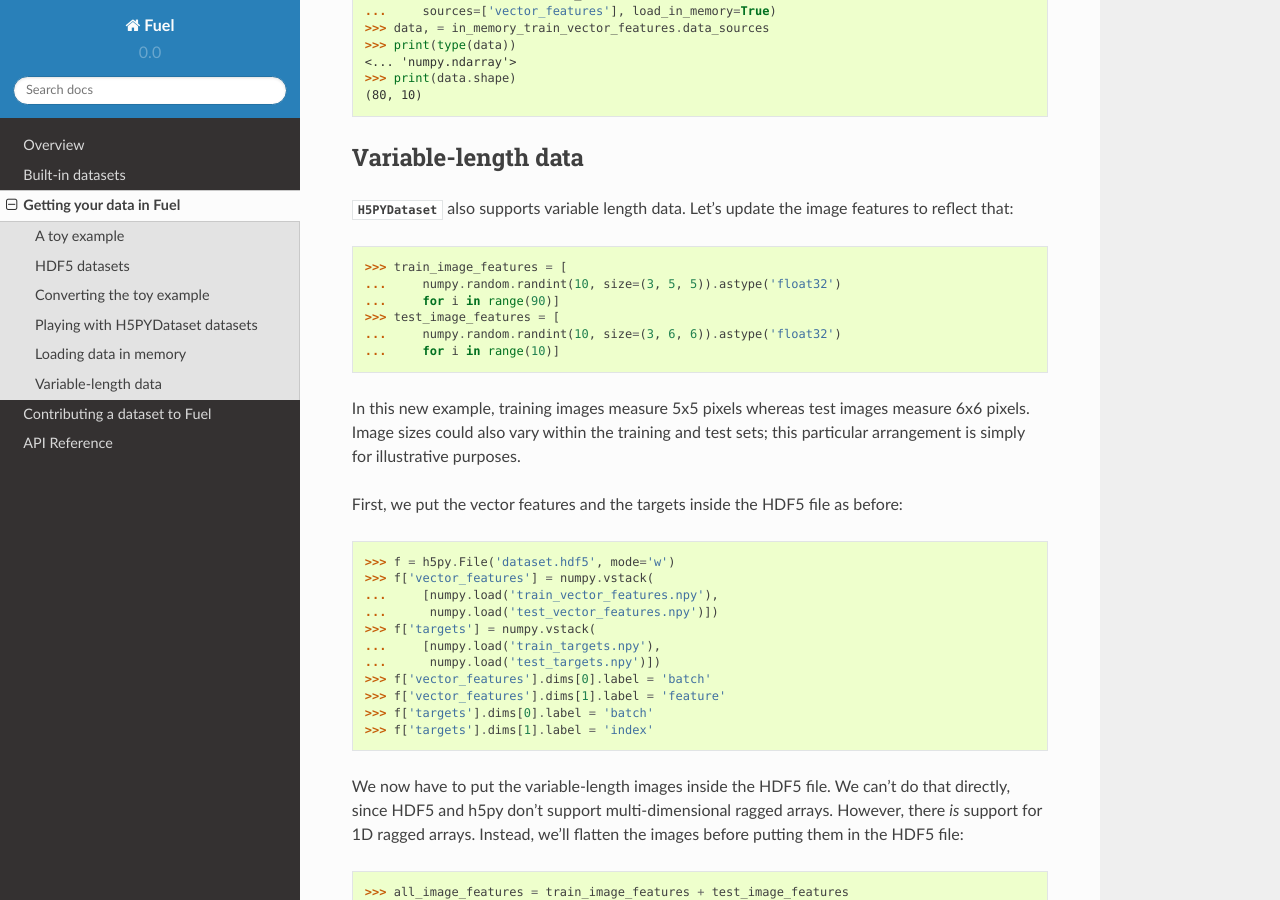
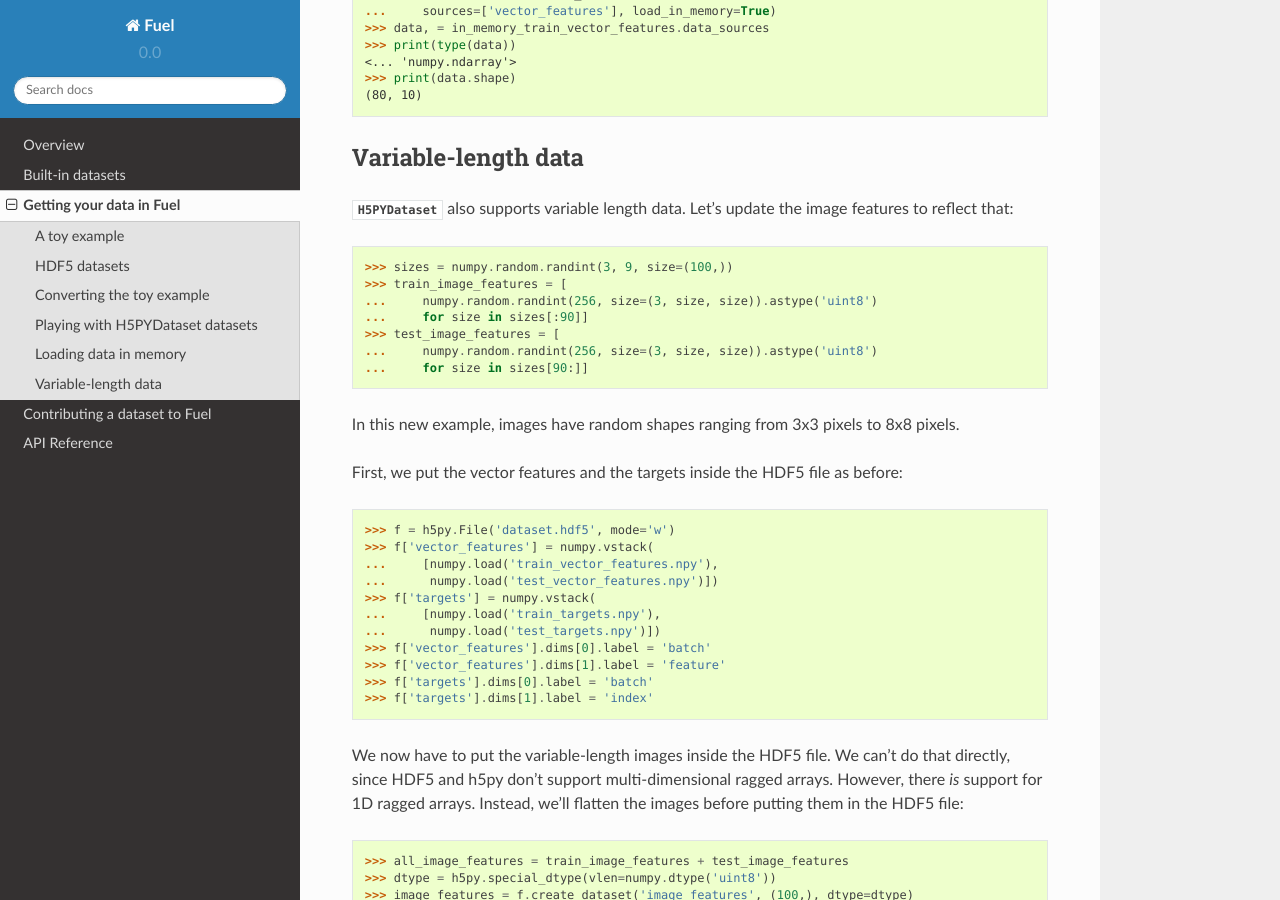
Before and after one commit to mila-iqia/fuel, a Sphinx documentation site: the page built from docs/h5py_dataset.rst, in a window 1280 px wide and 900 px high, scrolled down 6090 px. Built offline with Sphinx 7.4.7 and the Read the Docs theme 2.0.0, drawn with Linux system fonts in a browser that asks for light colours; some of the changed text lies outside the part shown.

Commit message:
More realistic image shapes in vlen tutorial

```diff
--- a/docs/h5py_dataset.rst
+++ b/docs/h5py_dataset.rst
@@ -305,16 +305,21 @@ Variable-length data
 :class:`~.datasets.hdf5.H5PYDataset` also supports variable length data. Let's
 update the image features to reflect that:
 
+.. doctest::
+   :hide:
+
+   >>> numpy.random.seed(1234)
+
+>>> sizes = numpy.random.randint(3, 9, size=(100,))
 >>> train_image_features = [
-...     numpy.random.randint(10, size=(3, 5, 5)).astype('float32')
-...     for i in range(90)]
+...     numpy.random.randint(256, size=(3, size, size)).astype('uint8')
+...     for size in sizes[:90]]
 >>> test_image_features = [
-...     numpy.random.randint(10, size=(3, 6, 6)).astype('float32')
-...     for i in range(10)]
+...     numpy.random.randint(256, size=(3, size, size)).astype('uint8')
+...     for size in sizes[90:]]
 
-In this new example, training images measure 5x5 pixels whereas test images
-measure 6x6 pixels. Image sizes could also vary within the training and test
-sets; this particular arrangement is simply for illustrative purposes.
+In this new example, images have random shapes ranging from 3x3 pixels to 8x8
+pixels.
 
 First, we put the vector features and the targets inside the HDF5 file as
 before:
@@ -394,15 +399,15 @@ That's it. Now let's try to retrieve some data:
 ('batch', 'channel', 'height', 'width')
 >>> handle = train_set.open()
 >>> images, = train_set.get_data(handle, slice(0, 10))
->>> print(images[0].shape)
-(3, 5, 5)
+>>> print(images[0].shape, images[1].shape)
+(3, 6, 6) (3, 8, 8)
 >>> train_set.close(handle)
 >>> test_set = H5PYDataset(
 ...     'dataset.hdf5', which_set='test', sources=('image_features',))
 >>> handle = test_set.open()
 >>> images, = test_set.get_data(handle, slice(0, 10))
->>> print(images[0].shape)
-(3, 6, 6)
+>>> print(images[0].shape, images[1].shape)
+(3, 7, 7) (3, 4, 4)
 >>> test_set.close(handle)
 
 .. doctest::
```
